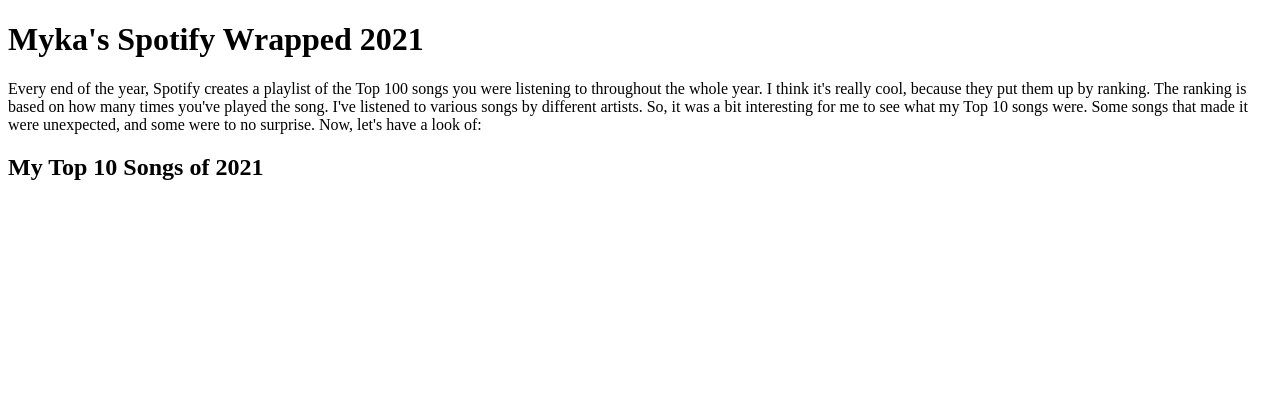
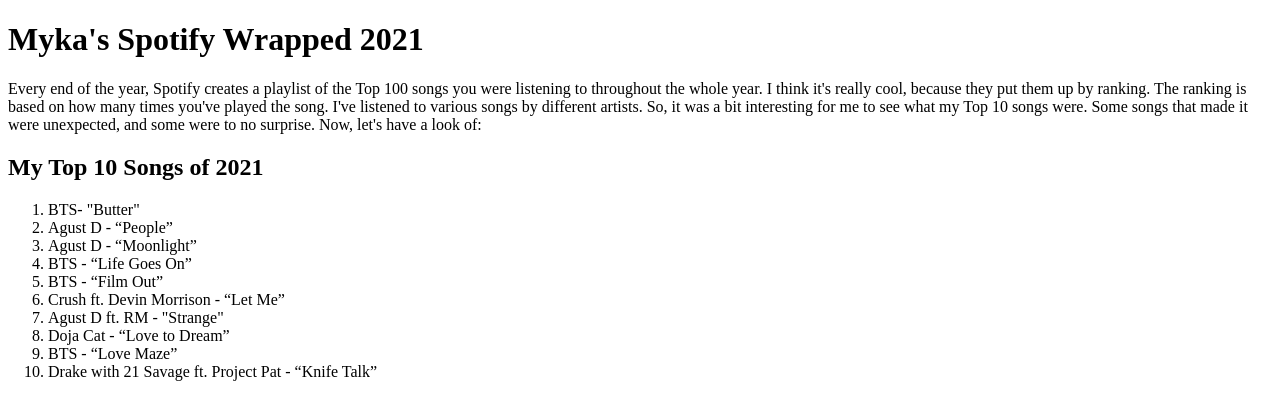
Before and after one commit to myka-p/cpnt260-a1, a plain HTML site: page index.html in a window 1280 px wide. Drawn offline with Linux system fonts and the light colour scheme.

Commit message:
list added

```diff
--- a/index.html
+++ b/index.html
@@ -17,6 +17,19 @@
 
         <h2>My Top 10 Songs of 2021</h2>
 
+        <ol>
+          <li>BTS- "Butter"</li>
+          <li>Agust D - “People”</li>
+          <li>Agust D - “Moonlight”</li>
+          <li>BTS - “Life Goes On”</li>
+          <li>BTS - “Film Out”</li>
+          <li>Crush ft. Devin Morrison - “Let Me”</li>
+          <li>Agust D ft. RM - "Strange"</li>
+          <li>Doja Cat - “Love to Dream”</li>
+          <li>BTS - “Love Maze”</li>
+          <li>Drake with 21 Savage ft. Project Pat - “Knife Talk”</li>
+        </ol>
+
 
     </main>
   </body>
```
